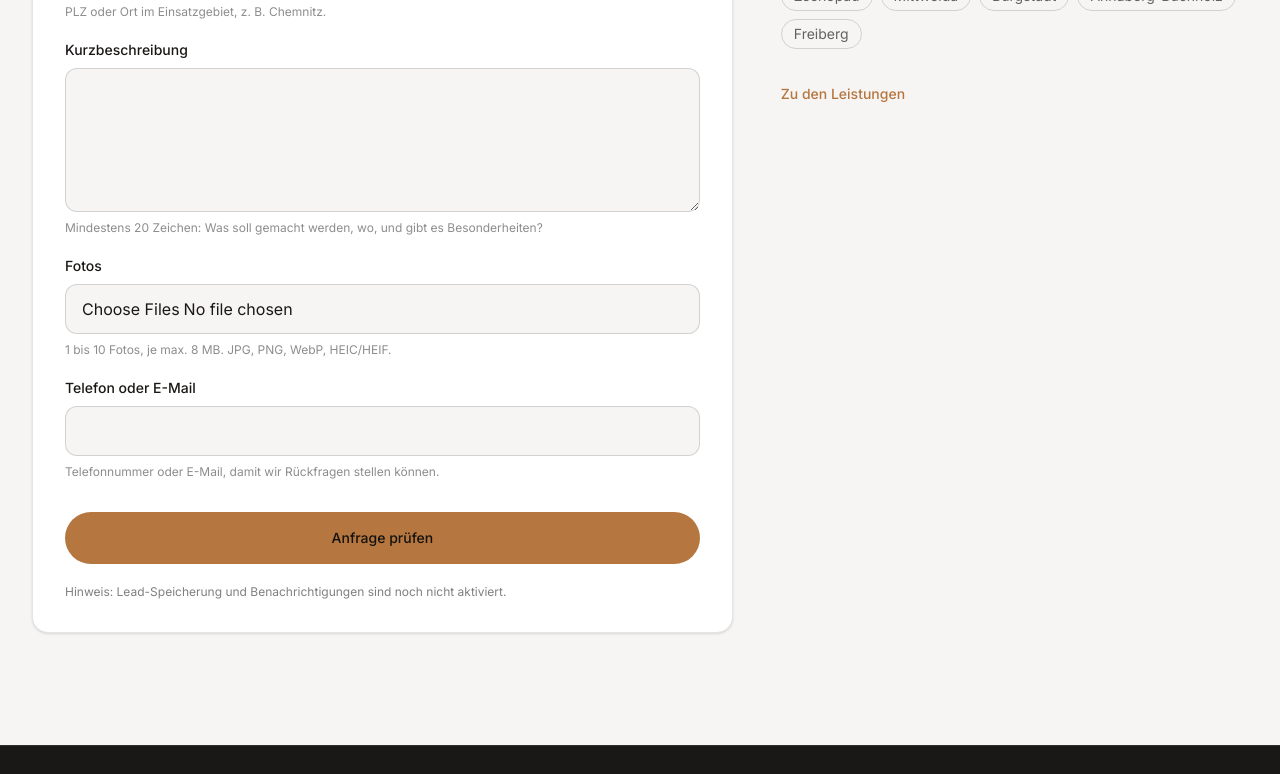
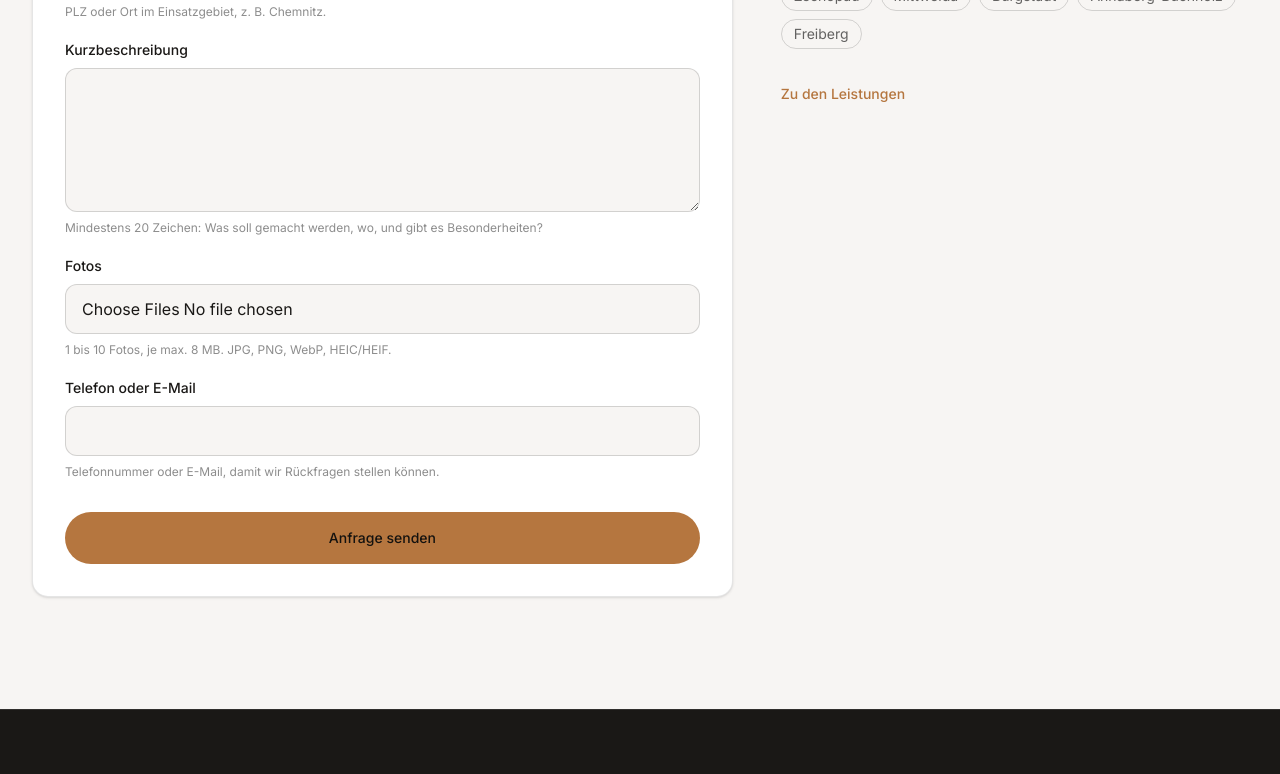
Before and after one commit to whymsiluxe/grandmont-group-website, a Next.js app: page /de/kontakt in a window 1280 px wide. Shown: the part 1008-1782 px from the top of the page. Built offline with nearby package versions, Linux system fonts and the light colour scheme.

Commit message:
feat: show accurate lead submission status

```diff
--- a/src/components/lead/ContactForm.tsx
+++ b/src/components/lead/ContactForm.tsx
@@ -5,6 +5,12 @@
 import type { ApprovedService } from "@/lib/services/approved-services";
 
 type FormState = "idle" | "sending" | "success" | "error";
+type LeadResponse = {
+  message?: string;
+  status?: "stored" | "validated" | "ignored";
+  leadId?: string | null;
+  notificationSent?: boolean;
+};
 
 const COPY: Record<
   Locale,
@@ -18,7 +24,9 @@
     sending: string;
     success: string;
     error: string;
-    storagePending: string;
+    stored: string;
+    validated: string;
+    leadId: string;
     servicePlaceholder: string;
     hints: {
       postcode: string;
@@ -34,11 +42,13 @@
     description: "Kurzbeschreibung",
     photos: "Fotos",
     contact: "Telefon oder E-Mail",
-    submit: "Anfrage prüfen",
-    sending: "Prüfe Anfrage...",
-    success: "Anfrage ist technisch valide. Versand/Speicherung wird im nächsten Schritt angeschlossen.",
+    submit: "Anfrage senden",
+    sending: "Anfrage wird gesendet...",
+    success: "Anfrage erhalten. Wir prüfen sie und melden uns.",
     error: "Bitte prüfen Sie die Angaben.",
-    storagePending: "Hinweis: Lead-Speicherung und Benachrichtigungen sind noch nicht aktiviert.",
+    stored: "Die Anfrage wurde sicher gespeichert.",
+    validated: "Die Anfrage wurde geprüft. Speicherung und Benachrichtigung sind in dieser Umgebung noch nicht aktiviert.",
+    leadId: "Anfrage-ID",
     servicePlaceholder: "Leistung auswählen",
     hints: {
       postcode: "PLZ oder Ort im Einsatzgebiet, z. B. Chemnitz.",
@@ -53,11 +63,13 @@
     description: "Short description",
     photos: "Photos",
     contact: "Phone or email",
-    submit: "Check request",
-    sending: "Checking request...",
-    success: "Request is technically valid. Sending/storage will be connected next.",
+    submit: "Send request",
+    sending: "Sending request...",
+    success: "Request received. We will review it and get back to you.",
     error: "Please check the details.",
-    storagePending: "Note: lead storage and notifications are not active yet.",
+    stored: "The request was stored securely.",
+    validated: "The request was checked. Storage and notification are not active in this environment yet.",
+    leadId: "Request ID",
     servicePlaceholder: "Select service",
     hints: {
       postcode: "Postcode or city in the service area, e.g. Chemnitz.",
@@ -80,6 +92,7 @@
   const copy = COPY[locale];
   const [state, setState] = useState<FormState>("idle");
   const [message, setMessage] = useState("");
+  const [result, setResult] = useState<LeadResponse | null>(null);
 
   const acceptedServices = useMemo(() => services.map((service) => service.slug), [services]);
   const initialServiceValue = initialService && acceptedServices.includes(initialService) ? initialService : "";
@@ -88,6 +101,7 @@
     event.preventDefault();
     setState("sending");
     setMessage("");
+    setResult(null);
 
     const form = event.currentTarget;
     const data = new FormData(form);
@@ -95,7 +109,7 @@
 
     try {
       const response = await fetch("/api/leads", { method: "POST", body: data });
-      const payload = (await response.json().catch(() => null)) as { message?: string } | null;
+      const payload = (await response.json().catch(() => null)) as LeadResponse | null;
 
       if (!response.ok) {
         setState("error");
@@ -104,6 +118,7 @@
       }
 
       setState("success");
+      setResult(payload);
       setMessage(payload?.message || copy.success);
     } catch {
       setState("error");
@@ -112,10 +127,14 @@
   }
 
   return (
-    <form onSubmit={submit} className="rounded-2xl border border-black/10 bg-white p-6 shadow-sm lg:p-8">
+    <form
+      aria-busy={state === "sending"}
+      onSubmit={submit}
+      className="rounded-2xl border border-black/10 bg-white p-6 shadow-sm lg:p-8"
+    >
       <h2 className="mb-8 text-3xl font-light">{locale === "de" ? "Foto-Anfrage" : "Photo request"}</h2>
 
-      <div className="grid gap-5">
+      <fieldset className="grid gap-5" disabled={state === "sending"}>
         <label className="grid gap-2 text-sm font-medium">
           {copy.service}
           <select
@@ -214,13 +233,23 @@
           {state === "sending" ? copy.sending : copy.submit}
         </button>
 
-        <p className="text-xs text-black/50">{copy.storagePending}</p>
+        {state === "success" && result?.status ? (
+          <div className="rounded-xl border border-emerald-700/15 bg-emerald-50 px-4 py-3 text-sm text-emerald-950">
+            <p className="font-medium">{result.status === "stored" ? copy.stored : copy.validated}</p>
+            {result.leadId ? (
+              <p className="mt-1 text-xs text-emerald-950/70">
+                {copy.leadId}: {result.leadId}
+              </p>
+            ) : null}
+          </div>
+        ) : null}
+
         {message ? (
           <p className={state === "error" ? "text-sm text-red-700" : "text-sm text-black/65"} role="status">
             {message}
           </p>
         ) : null}
-      </div>
+      </fieldset>
     </form>
   );
 }
```
